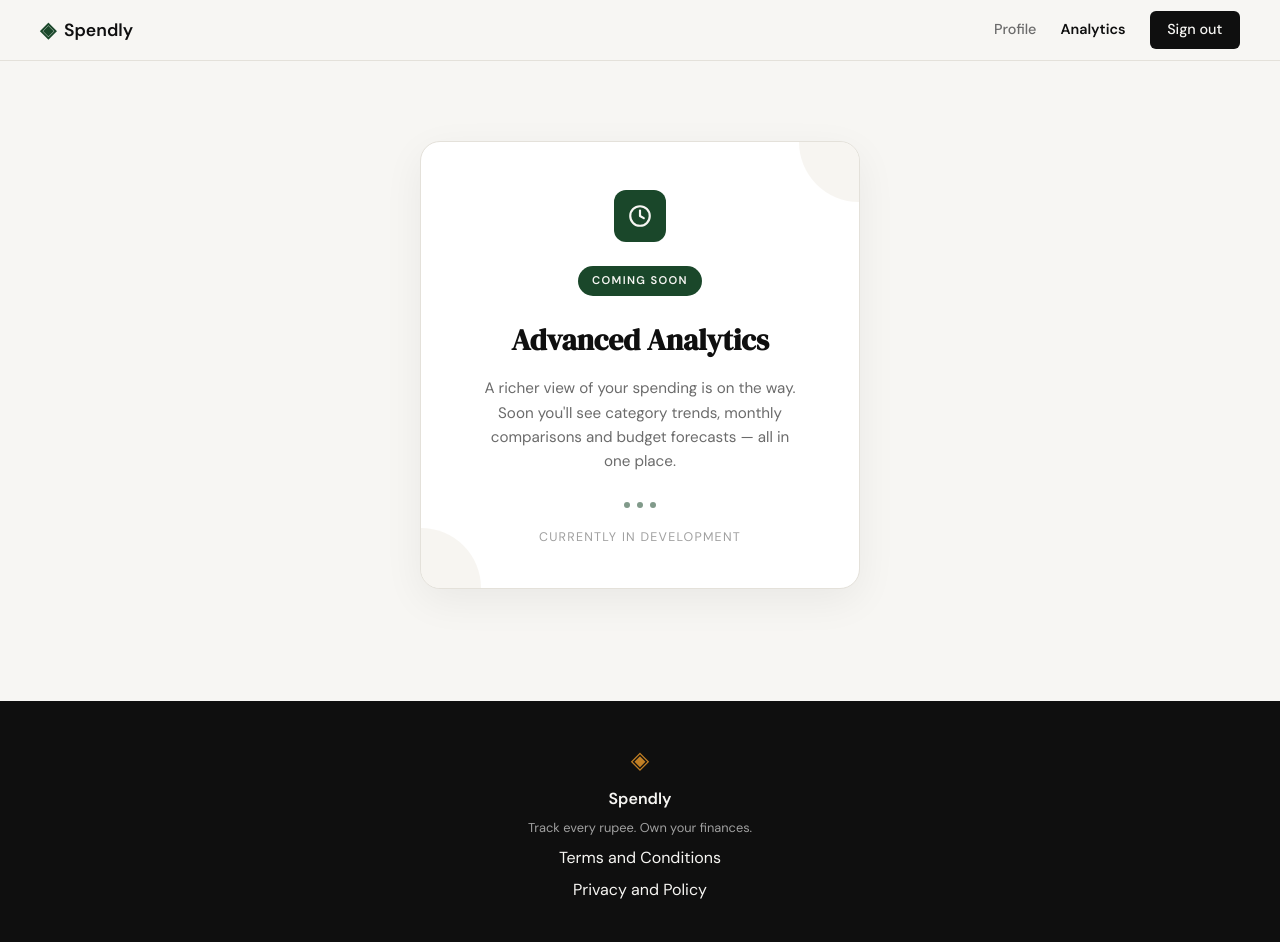
After one commit to harishchaudhary5116/spendly, a Flask app: page /analytics in a window 1280 px wide. The commit adds this page. Run offline with Flask 3, Linux system fonts and the light colour scheme; the visitor is signed in with stand-in values (Sample User, id 1).

Commit message:
add comming soon page
Co-Authored-By: Claude Opus 4.7 <noreply@anthropic.com>

```diff
--- a/app.py
+++ b/app.py
@@ -252,6 +252,13 @@ def profile():
     )
 
 
+@app.route("/analytics")
+def analytics():
+    if not session.get("user_id"):
+        return redirect(url_for("login"))
+    return render_template("analytics.html")
+
+
 @app.route("/expenses/add")
 def add_expense():
     return "Add expense — coming in Step 7"
--- a/static/css/style.css
+++ b/static/css/style.css
@@ -102,6 +102,7 @@ a { color: inherit; text-decoration: none; }
 
 .nav-links a { color: var(--ink-muted); transition: color 0.2s; }
 .nav-links a:hover { color: var(--ink); }
+.nav-links a.is-active { color: var(--ink); font-weight: 600; }
 
 .nav-cta {
     background: var(--ink) !important;
@@ -914,3 +915,112 @@ a { color: inherit; text-decoration: none; }
     .transaction-row .tx-category { grid-column: 1 / -1; }
     .date-filter-form { grid-template-columns: 1fr; }
 }
+
+/* ------------------------------------------------------------------ */
+/* Analytics — coming soon                                             */
+/* ------------------------------------------------------------------ */
+
+.analytics-section {
+    padding: 5rem 2rem 6rem;
+    display: flex;
+    justify-content: center;
+}
+
+.analytics-card {
+    position: relative;
+    overflow: hidden;
+    width: 100%;
+    max-width: 440px;
+    background: var(--paper-card);
+    border: 1px solid var(--border);
+    border-radius: var(--radius-lg);
+    padding: 3rem 2.5rem 2.5rem;
+    text-align: center;
+    box-shadow: 0 12px 40px rgba(15, 15, 15, 0.06);
+}
+
+.analytics-card-blob {
+    position: absolute;
+    width: 120px;
+    height: 120px;
+    background: var(--paper-warm);
+    border-radius: 50%;
+    opacity: 0.55;
+    pointer-events: none;
+}
+
+.analytics-card-blob--tr { top: -60px; right: -60px; }
+.analytics-card-blob--bl { bottom: -60px; left: -60px; }
+
+.analytics-icon {
+    position: relative;
+    width: 52px;
+    height: 52px;
+    margin: 0 auto 1.5rem;
+    border-radius: 12px;
+    background: var(--accent);
+    color: var(--paper);
+    display: flex;
+    align-items: center;
+    justify-content: center;
+}
+
+.analytics-badge {
+    position: relative;
+    display: inline-block;
+    background: var(--accent);
+    color: var(--paper);
+    font-size: 0.7rem;
+    font-weight: 600;
+    letter-spacing: 0.12em;
+    text-transform: uppercase;
+    padding: 0.35rem 0.9rem;
+    border-radius: 999px;
+    margin-bottom: 1.25rem;
+}
+
+.analytics-title {
+    position: relative;
+    font-family: var(--font-display);
+    font-size: 1.85rem;
+    color: var(--ink);
+    margin-bottom: 0.85rem;
+}
+
+.analytics-body {
+    position: relative;
+    font-size: 0.95rem;
+    line-height: 1.6;
+    color: var(--ink-muted);
+    max-width: 320px;
+    margin: 0 auto 1.75rem;
+}
+
+.analytics-dots {
+    position: relative;
+    display: flex;
+    justify-content: center;
+    gap: 0.45rem;
+    margin-bottom: 1.25rem;
+}
+
+.analytics-dots span {
+    width: 6px;
+    height: 6px;
+    border-radius: 50%;
+    background: var(--accent);
+    opacity: 0.55;
+}
+
+.analytics-footnote {
+    position: relative;
+    font-size: 0.78rem;
+    color: var(--ink-faint);
+    text-transform: uppercase;
+    letter-spacing: 0.1em;
+}
+
+@media (max-width: 640px) {
+    .analytics-section { padding: 3rem 1rem 4rem; }
+    .analytics-card { padding: 2.5rem 1.5rem 2rem; }
+}
--- /dev/null
+++ b/templates/analytics.html
@@ -0,0 +1,36 @@
+{% extends "base.html" %}
+
+{% block title %}Analytics — Spendly{% endblock %}
+
+{% block content %}
+
+<section class="analytics-section">
+    <div class="analytics-card">
+        <span class="analytics-card-blob analytics-card-blob--tr" aria-hidden="true"></span>
+        <span class="analytics-card-blob analytics-card-blob--bl" aria-hidden="true"></span>
+
+        <div class="analytics-icon" aria-hidden="true">
+            <svg xmlns="http://www.w3.org/2000/svg" width="26" height="26" viewBox="0 0 24 24" fill="none" stroke="currentColor" stroke-width="2" stroke-linecap="round" stroke-linejoin="round">
+                <circle cx="12" cy="12" r="9"></circle>
+                <polyline points="12 7 12 12 15.5 14"></polyline>
+            </svg>
+        </div>
+
+        <span class="analytics-badge">Coming Soon</span>
+
+        <h1 class="analytics-title">Advanced Analytics</h1>
+
+        <p class="analytics-body">
+            A richer view of your spending is on the way. Soon you'll see category
+            trends, monthly comparisons and budget forecasts — all in one place.
+        </p>
+
+        <div class="analytics-dots" aria-hidden="true">
+            <span></span><span></span><span></span>
+        </div>
+
+        <p class="analytics-footnote">Currently in development</p>
+    </div>
+</section>
+
+{% endblock %}
--- a/templates/base.html
+++ b/templates/base.html
@@ -20,7 +20,8 @@
             </a>
             <div class="nav-links">
                 {% if session.user_id %}
-                <a href="{{ url_for('profile') }}">Profile</a>
+                <a href="{{ url_for('profile') }}"{% if request.endpoint == 'profile' %} class="is-active"{% endif %}>Profile</a>
+                <a href="{{ url_for('analytics') }}"{% if request.endpoint == 'analytics' %} class="is-active"{% endif %}>Analytics</a>
                 <a href="{{ url_for('logout') }}" class="nav-cta">Sign out</a>
                 {% else %}
                 <a href="{{ url_for('login') }}">Sign in</a>
```
